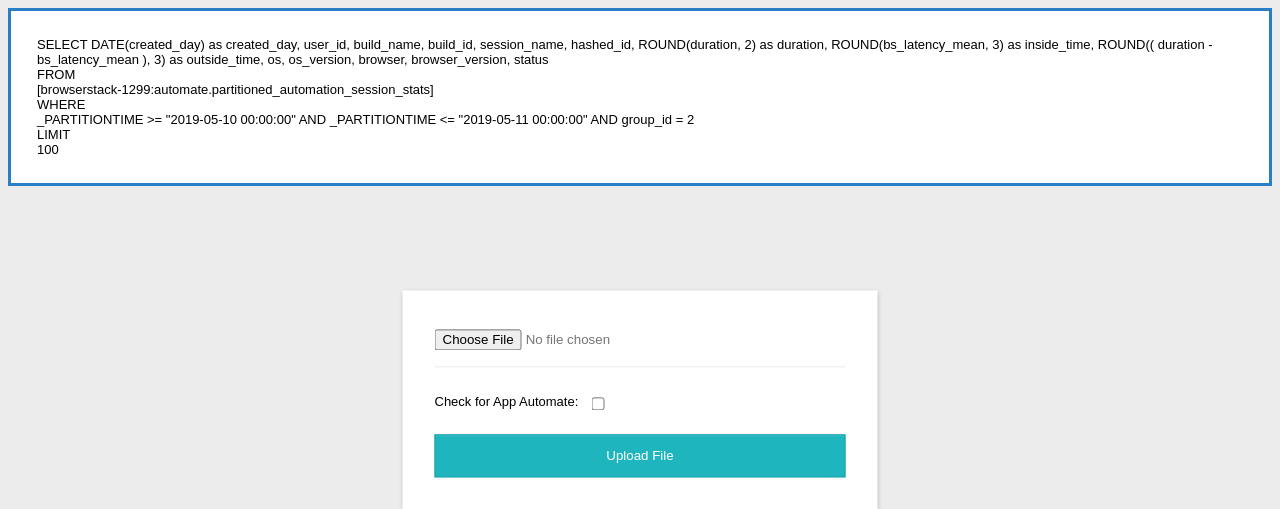
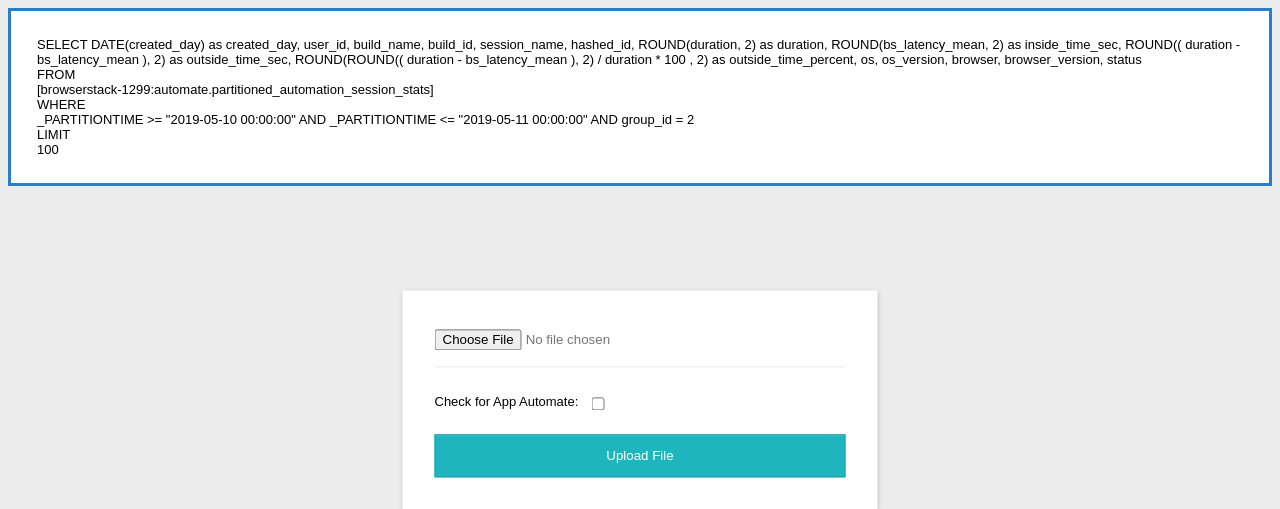
Before and after one commit to mukeshtiwari1987/sup_aut_debug_tools, a Flask app: page /upload in a window 1280 px wide. Shown: the top 509 px of the page. Run offline with Flask 2, Linux system fonts and the light colour scheme.

Commit message:
Outside Time in percentage can be viewed now

```diff
--- a/command_parser.py
+++ b/command_parser.py
@@ -132,8 +132,9 @@ def information_merge(meta_info_list):
         session_dict["session_name"] = meta['session_name']
         session_dict["session_id"] = meta['hashed_id']
         session_dict["session_duration"] = meta['duration']
-        session_dict["inside_time"] = meta['inside_time']
-        session_dict["outside_time"] = meta['outside_time']
+        session_dict["inside_time_sec"] = meta['inside_time_sec']
+        session_dict["outside_time_sec"] = meta['outside_time_sec']
+        session_dict["outside_time_percent"] = meta['outside_time_percent']
         session_dict["os"] = meta['os']
         session_dict["os_version"] = meta['os_version']
         session_dict["browser"] = meta['browser']
--- a/templates/upload.html
+++ b/templates/upload.html
@@ -17,8 +17,9 @@
       session_name,
       hashed_id,
       ROUND(duration, 2) as duration,
-      ROUND(bs_latency_mean, 3) as inside_time,
-      ROUND(( duration - bs_latency_mean ), 3) as outside_time,
+      ROUND(bs_latency_mean, 2) as inside_time_sec,
+      ROUND(( duration - bs_latency_mean ), 2) as outside_time_sec,
+      ROUND(ROUND(( duration - bs_latency_mean ), 2) / duration * 100 , 2) as outside_time_percent,
       os,
       os_version,
       browser,
--- a/todo.txt
+++ b/todo.txt
@@ -1,6 +1,3 @@
-download files in parallel thread
-handle os.environ in command_parser.txt
-create uploads and downloads folder
 Create base HTML
 navigation bar
 index out of bound error on  "command_response_time": command_response_time_list[i].strftime('%Y-%m-%d %H:%M:%S:%f')
```
Also changed, not shown: templates/automate.html (+7 -11 lines).
